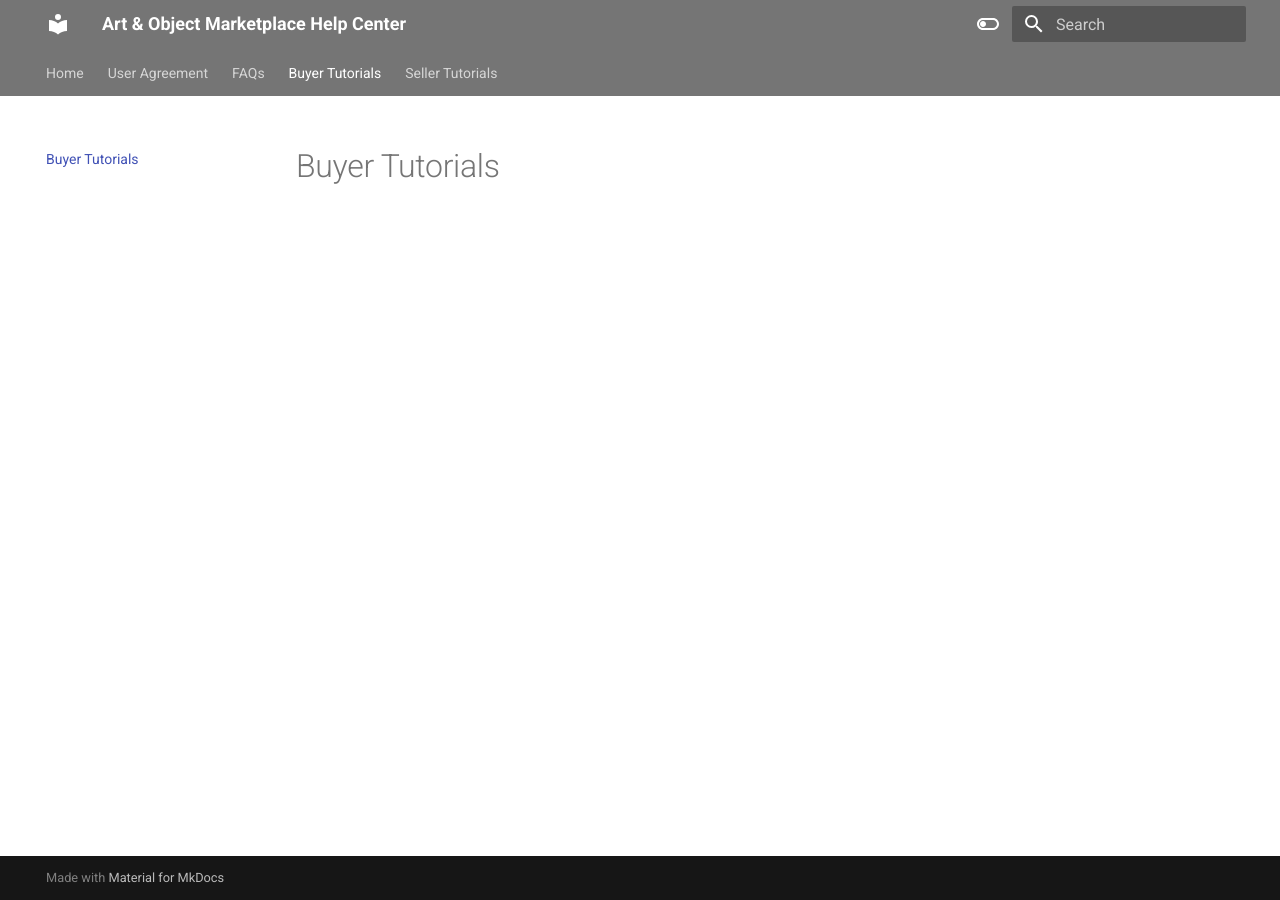
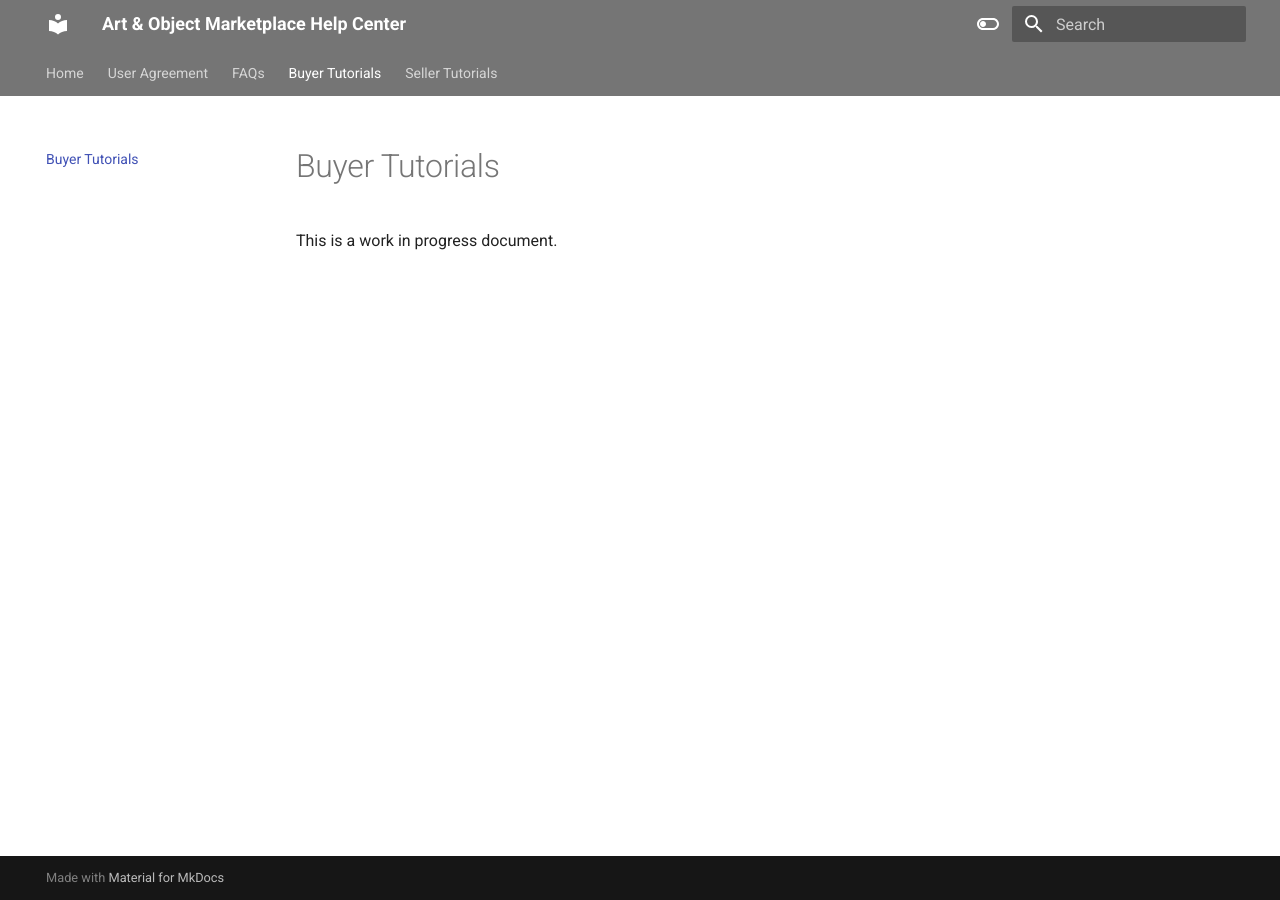
Before and after one commit to Journalistic/marketplace-docs, an MkDocs documentation site: the page built from docs/buyertutor.md, in a window 1280 px wide. Built offline with MkDocs 1.6.1 and Material for MkDocs 9.7.7, drawn with Linux system fonts in a browser that asks for light colours.

Commit message:
Update buyertutor.md

```diff
--- a/docs/buyertutor.md
+++ b/docs/buyertutor.md
@@ -1 +1,3 @@
 # Buyer Tutorials
+
+This is a work in progress document.
```
